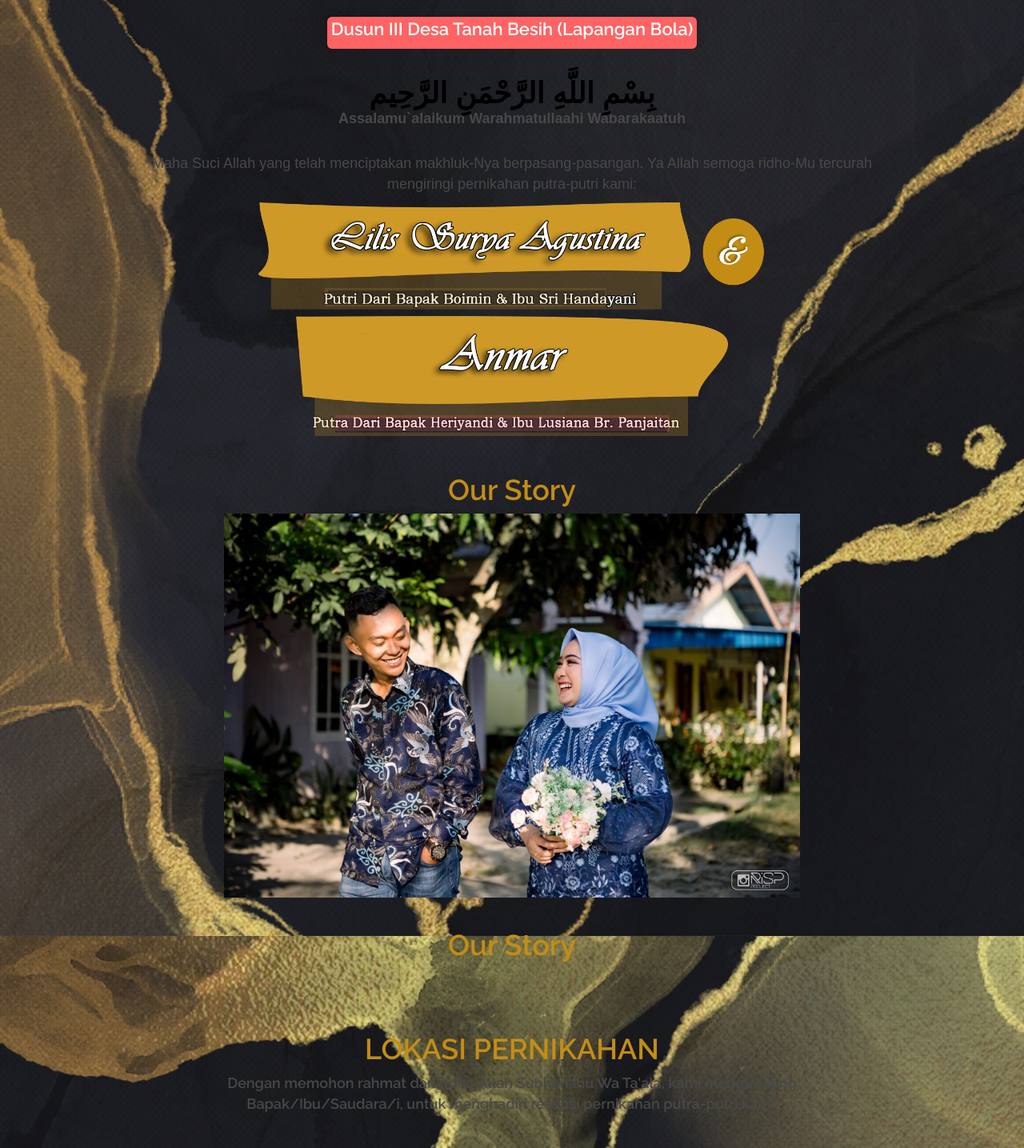
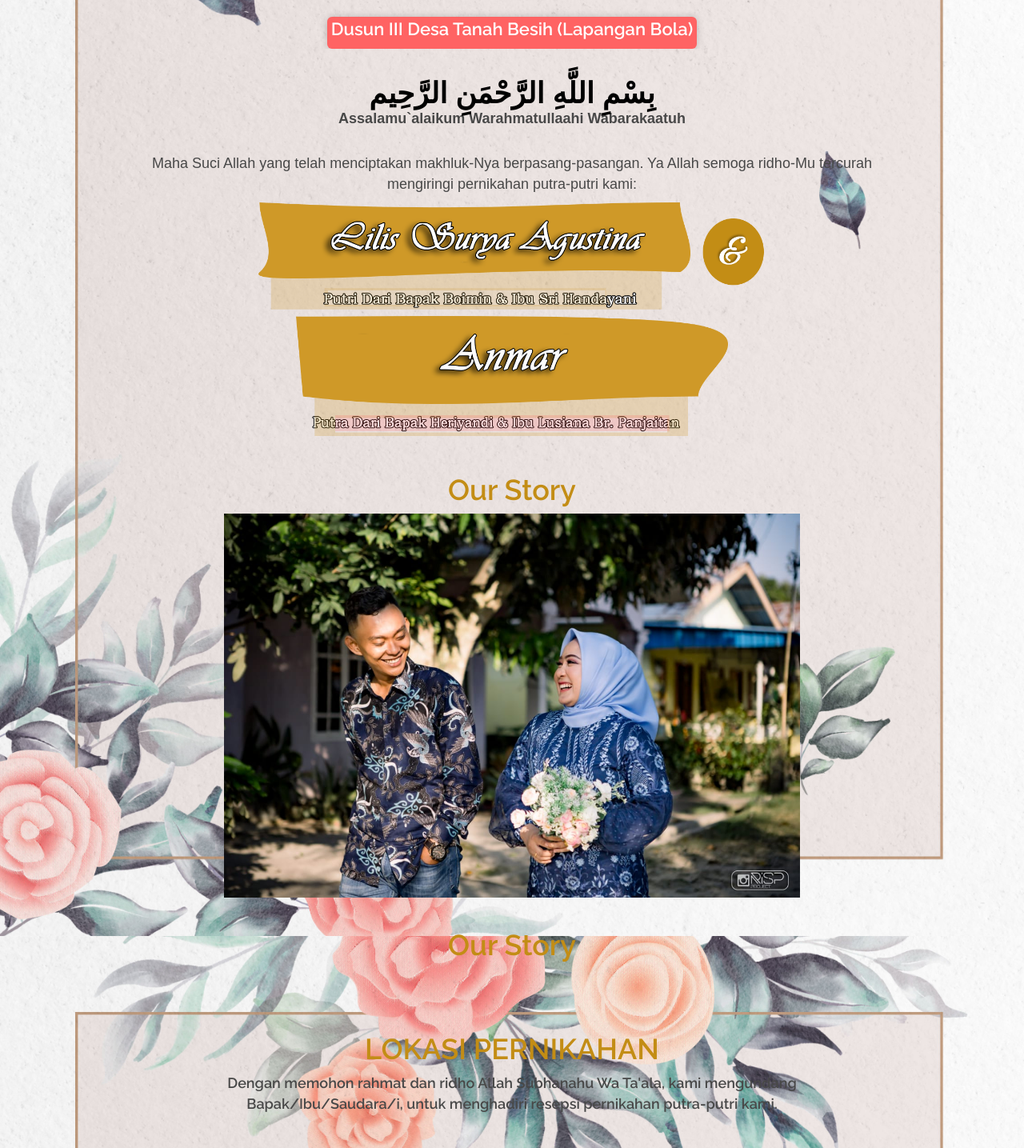
Before and after one commit to invitation-co/wedding, a PHP site: page / in a window 1280 px wide. Shown: the part 640-2075 px from the top of the page at 80% size. Run offline with PHP 8.4, Linux system fonts and the light colour scheme; some libraries are stand-ins or nearby versions.

Commit message:
Update style.css

```diff
--- a/Lilis-Anmar/style.css
+++ b/Lilis-Anmar/style.css
@@ -2,12 +2,12 @@
 
 body {
     font-family    : "Raleway", sans-serif !important;
-    background     : url("img/background.jpg") fixed;
+    background     : url("img/wedding4.jpg") fixed;
     background-size: cover;
 }
 
 .aboutme {
-    background     : url("img/backgorund.jpg") no-repeat;
+    background     : url("img/back.jpg") no-repeat;
     background-size: cover
 }
 
```
